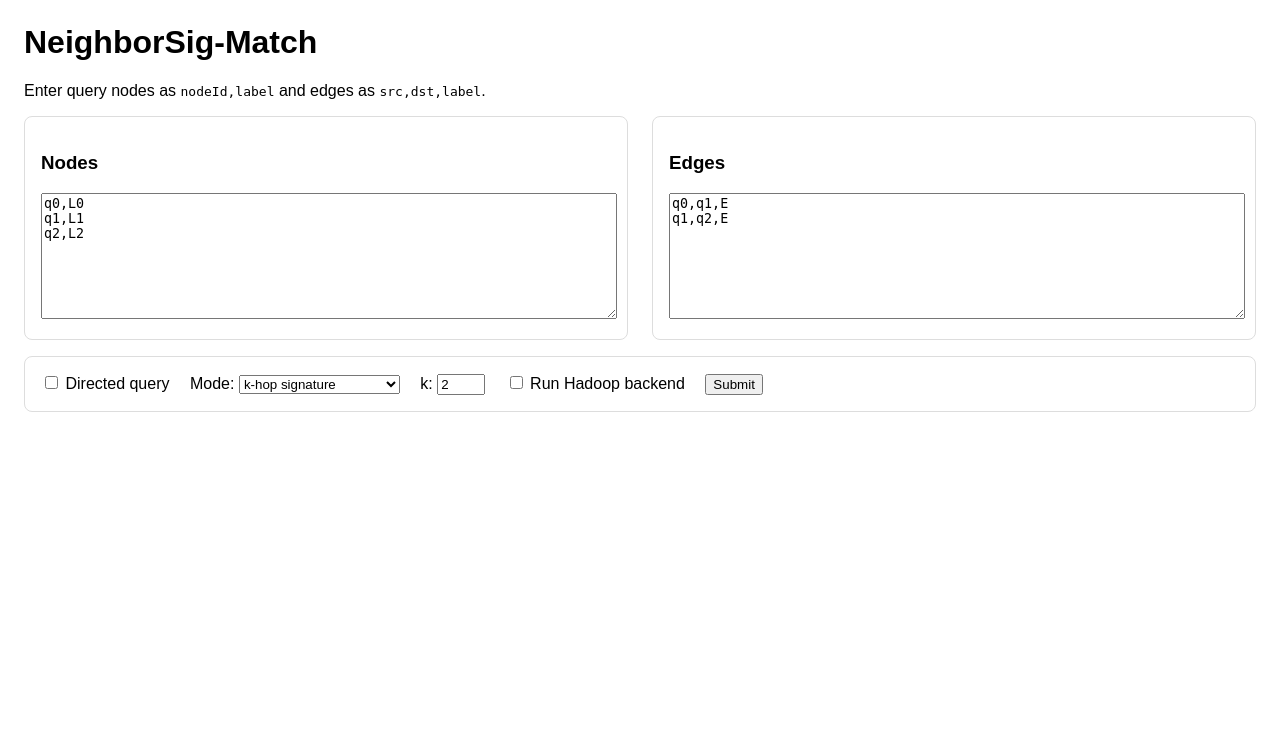
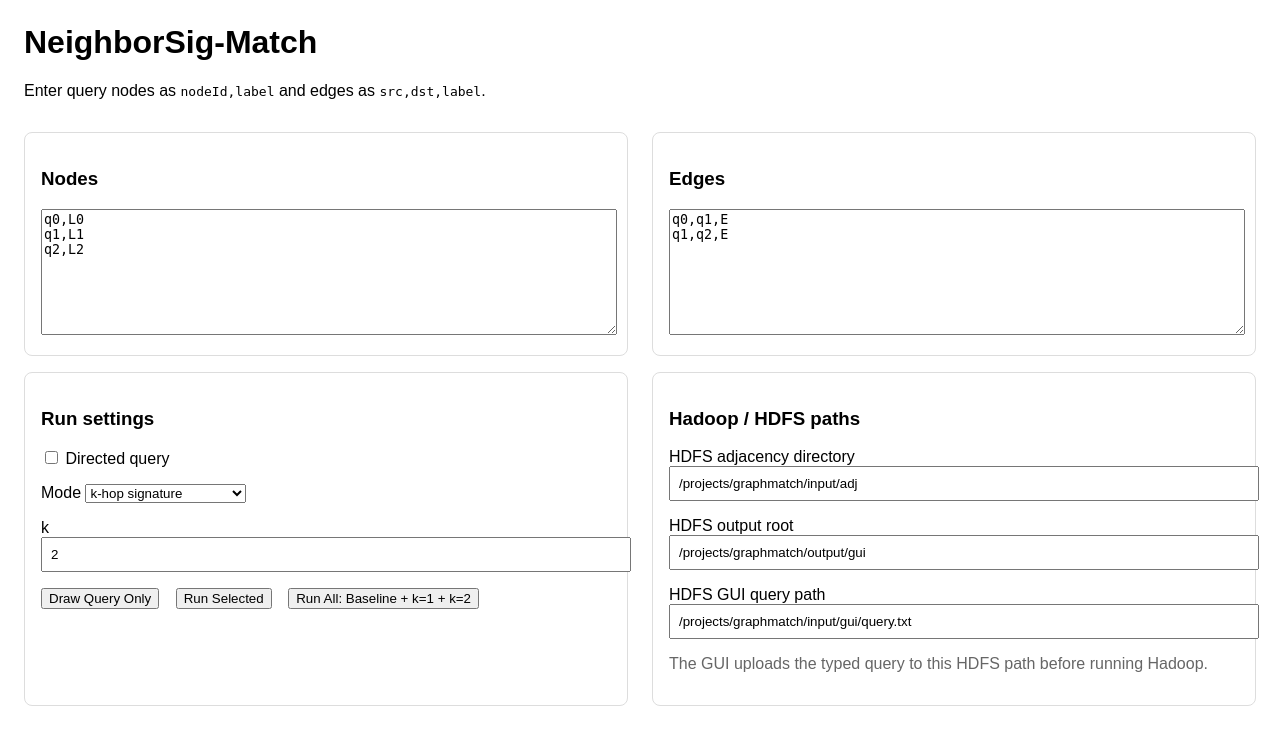
Before and after one commit to sushantbhattaraii/neighbor-signature-subgraph-matching, a Flask app: page / in a window 1280 px wide. Shown: the top 745 px of the page. Run offline with Flask 3, Linux system fonts and the light colour scheme.

Commit message:
changed the GUI to include all three types of compuatations

```diff
--- a/gui/app.py
+++ b/gui/app.py
@@ -60,21 +60,38 @@ def render_graph(query_path: Path, output_png: Path, highlight_nodes=None):
 
     plt.figure(figsize=(6, 4))
     pos = nx.spring_layout(G, seed=7)
-    node_colors = []
     highlight_nodes = set(highlight_nodes or [])
-    for node in G.nodes():
-        node_colors.append('orange' if node in highlight_nodes else 'skyblue')
+    node_colors = ['orange' if n in highlight_nodes else 'skyblue' for n in G.nodes()]
     nx.draw(G, pos, with_labels=True, node_color=node_colors, node_size=1200, font_size=9)
     nx.draw_networkx_edge_labels(G, pos, edge_labels=nx.get_edge_attributes(G, 'label'), font_size=8)
-    nx.draw_networkx_labels(G, pos, labels={n: f"{n}\n{G.nodes[n].get('label','')}" for n in G.nodes()}, font_size=8)
+    nx.draw_networkx_labels(
+        G,
+        pos,
+        labels={n: f"{n}\n{G.nodes[n].get('label', '')}" for n in G.nodes()},
+        font_size=8
+    )
     plt.tight_layout()
     plt.savefig(output_png, bbox_inches='tight')
     plt.close()
 
 
+def run_cmd(cmd, cwd=None):
+    return subprocess.run(cmd, cwd=cwd, text=True, capture_output=True)
+
+
 def hdfs_cat(path: str) -> str:
-    proc = subprocess.run(f'hdfs dfs -cat {path}', shell=True, text=True, capture_output=True)
+    proc = run_cmd(['hdfs', 'dfs', '-cat', path])
     return proc.stdout if proc.returncode == 0 else ''
+
+
+def hdfs_put_file(local_path: Path, hdfs_path: str):
+    parent = str(Path(hdfs_path).parent)
+    proc1 = run_cmd(['hdfs', 'dfs', '-mkdir', '-p', parent])
+    if proc1.returncode != 0:
+        raise RuntimeError(proc1.stderr or proc1.stdout)
+    proc2 = run_cmd(['hdfs', 'dfs', '-put', '-f', str(local_path), hdfs_path])
+    if proc2.returncode != 0:
+        raise RuntimeError(proc2.stderr or proc2.stdout)
 
 
 def candidate_count(path: str) -> int:
@@ -106,66 +123,182 @@ def first_match_mapping(path: str):
     return None
 
 
+def pruning_ratio(baseline_candidates: int, method_candidates: int) -> float:
+    if baseline_candidates <= 0:
+        return 0.0
+    return round(((baseline_candidates - method_candidates) / baseline_candidates) * 100.0, 2)
+
+
+def candidate_reduction(baseline_candidates: int, method_candidates: int) -> int:
+    return baseline_candidates - method_candidates
+
+
+def run_pipeline_once(adj_dir: str, hdfs_query_path: str, base_out: str, mode: str, k: int, jar_path: str):
+    start = time.time()
+    proc = subprocess.run(
+        [
+            'bash',
+            str(PROJECT_ROOT / 'scripts' / 'run_pipeline.sh'),
+            adj_dir,
+            hdfs_query_path,
+            base_out,
+            mode,
+            str(k),
+            jar_path,
+        ],
+        cwd=PROJECT_ROOT,
+        text=True,
+        capture_output=True,
+    )
+    elapsed = round(time.time() - start, 3)
+    if proc.returncode != 0:
+        raise RuntimeError(proc.stderr or proc.stdout)
+
+    cand_path = f'{base_out}/candidates_{mode}/part-r-00000'
+    match_path = f'{base_out}/matches_{mode}/part-r-00000'
+    mapping = first_match_mapping(match_path)
+
+    return {
+        'mode': mode,
+        'k': k,
+        'cpu_time_sec': elapsed,
+        'candidate_count': candidate_count(cand_path),
+        'match_count': line_count(match_path),
+        'match_example': mapping,
+        'stdout': proc.stdout,
+        'cand_path': cand_path,
+        'match_path': match_path,
+    }
+
+
 @app.route('/', methods=['GET', 'POST'])
 def index():
-    result = None
     default_nodes = 'q0,L0\nq1,L1\nq2,L2'
     default_edges = 'q0,q1,E\nq1,q2,E'
+    default_adj_dir = os.environ.get('HDFS_ADJ_DIR', '/projects/graphmatch/input/adj')
+    default_base_out = os.environ.get('HDFS_BASE_OUTPUT', '/projects/graphmatch/output/gui')
+    default_hdfs_query_path = os.environ.get('HDFS_GUI_QUERY_PATH', '/projects/graphmatch/input/gui/query.txt')
+    default_jar_path = os.environ.get('HADOOP_JAR', str(PROJECT_ROOT / 'dist' / 'neighborsig-match.jar'))
+
+    result = {
+        'nodes': default_nodes,
+        'edges': default_edges,
+        'directed': False,
+        'mode': 'signature',
+        'k': '2',
+        'adj_dir': default_adj_dir,
+        'base_out': default_base_out,
+        'hdfs_query_path': default_hdfs_query_path,
+        'query_png': None,
+        'match_png': None,
+        'single_metrics': None,
+        'comparison_rows': None,
+        'error': None,
+        'stdout': None,
+    }
 
     if request.method == 'POST':
-        nodes_text = request.form.get('nodes', default_nodes)
-        edges_text = request.form.get('edges', default_edges)
-        directed = request.form.get('directed') == 'on'
-        mode = request.form.get('mode', 'signature')
-        k = request.form.get('k', '2')
+        result['nodes'] = request.form.get('nodes', default_nodes)
+        result['edges'] = request.form.get('edges', default_edges)
+        result['directed'] = request.form.get('directed') == 'on'
+        result['mode'] = request.form.get('mode', 'signature')
+        result['k'] = request.form.get('k', '2')
+        result['adj_dir'] = request.form.get('adj_dir', default_adj_dir).strip()
+        result['base_out'] = request.form.get('base_out', default_base_out).strip()
+        result['hdfs_query_path'] = request.form.get('hdfs_query_path', default_hdfs_query_path).strip()
+        action = request.form.get('action', 'draw_only')
 
-        query_text = parse_query_form(nodes_text, edges_text, directed)
+        query_text = parse_query_form(result['nodes'], result['edges'], result['directed'])
         query_path = GENERATED_DIR / 'query.txt'
         query_path.write_text(query_text, encoding='utf-8')
 
         query_png = STATIC_DIR / 'query.png'
         render_graph(query_path, query_png)
+        result['query_png'] = 'static/query.png'
 
-        result = {
-            'query_png': 'static/query.png',
-            'match_png': None,
-            'metrics': None,
-            'nodes': nodes_text,
-            'edges': edges_text,
-            'mode': mode,
-            'k': k,
-        }
+        if action == 'draw_only':
+            return render_template('index.html', result=result)
 
-        if request.form.get('run_backend') == 'yes':
-            adj_dir = os.environ.get('HDFS_ADJ_DIR', '/projects/graphmatch/input/adj')
-            base_out = os.environ.get('HDFS_BASE_OUTPUT', '/projects/graphmatch/output/gui')
-            jar_path = os.environ.get('HADOOP_JAR', str(PROJECT_ROOT / 'dist' / 'neighborsig-match.jar'))
-            start = time.time()
-            proc = subprocess.run(
-                ['bash', str(PROJECT_ROOT / 'scripts' / 'run_pipeline.sh'), adj_dir, str(query_path), base_out, mode, str(k), jar_path],
-                cwd=PROJECT_ROOT,
-                text=True,
-                capture_output=True,
-            )
-            elapsed = round(time.time() - start, 3)
-            if proc.returncode == 0:
-                cand_path = f'{base_out}/candidates_{mode}/part-r-00000'
-                match_path = f'{base_out}/matches_{mode}/part-r-00000'
-                mapping = first_match_mapping(match_path)
-                if mapping:
-                    match_query_path = GENERATED_DIR / 'query.txt'
+        try:
+            hdfs_put_file(query_path, result['hdfs_query_path'])
+        except Exception as e:
+            result['error'] = f'Failed to upload GUI query to HDFS: {e}'
+            return render_template('index.html', result=result)
+
+        jar_path = default_jar_path
+
+        try:
+            if action == 'run_single':
+                single_out = f"{result['base_out']}/single"
+                metrics = run_pipeline_once(
+                    result['adj_dir'],
+                    result['hdfs_query_path'],
+                    single_out,
+                    result['mode'],
+                    int(result['k']),
+                    jar_path,
+                )
+                result['single_metrics'] = metrics
+                result['stdout'] = metrics['stdout']
+                if metrics['match_example']:
                     match_png = STATIC_DIR / 'match.png'
-                    render_graph(match_query_path, match_png, highlight_nodes=set(mapping.keys()))
+                    render_graph(query_path, match_png, highlight_nodes=set(metrics['match_example'].keys()))
                     result['match_png'] = 'static/match.png'
-                result['metrics'] = {
-                    'cpu_time_sec': elapsed,
-                    'candidate_count_after': candidate_count(cand_path),
-                    'match_count': line_count(match_path),
-                    'match_example': mapping,
-                }
-                result['stdout'] = proc.stdout
-            else:
-                result['error'] = proc.stderr or proc.stdout
+
+            elif action == 'run_compare':
+                runs = []
+                runs.append(run_pipeline_once(
+                    result['adj_dir'],
+                    result['hdfs_query_path'],
+                    f"{result['base_out']}/baseline",
+                    'baseline',
+                    2,
+                    jar_path,
+                ))
+                runs.append(run_pipeline_once(
+                    result['adj_dir'],
+                    result['hdfs_query_path'],
+                    f"{result['base_out']}/signature_k1",
+                    'signature',
+                    1,
+                    jar_path,
+                ))
+                runs.append(run_pipeline_once(
+                    result['adj_dir'],
+                    result['hdfs_query_path'],
+                    f"{result['base_out']}/signature_k2",
+                    'signature',
+                    2,
+                    jar_path,
+                ))
+
+                baseline_candidates = runs[0]['candidate_count']
+                comparison_rows = []
+                for row in runs:
+                    label = 'Baseline' if row['mode'] == 'baseline' else f"Signature (k={row['k']})"
+                    comparison_rows.append({
+                        'label': label,
+                        'k': '-' if row['mode'] == 'baseline' else row['k'],
+                        'candidates': row['candidate_count'],
+                        'matches': row['match_count'],
+                        'runtime': row['cpu_time_sec'],
+                        'candidate_reduction': 0 if row['mode'] == 'baseline' else candidate_reduction(baseline_candidates, row['candidate_count']),
+                        'pruning_ratio': 0.0 if row['mode'] == 'baseline' else pruning_ratio(baseline_candidates, row['candidate_count']),
+                        'match_example': row['match_example'],
+                    })
+
+                result['comparison_rows'] = comparison_rows
+                result['stdout'] = "\n\n".join(r['stdout'] for r in runs if r.get('stdout'))
+
+                # show the strongest signature example match image by default
+                best = runs[-1]
+                if best['match_example']:
+                    match_png = STATIC_DIR / 'match.png'
+                    render_graph(query_path, match_png, highlight_nodes=set(best['match_example'].keys()))
+                    result['match_png'] = 'static/match.png'
+
+        except Exception as e:
+            result['error'] = str(e)
 
     return render_template('index.html', result=result)
 
--- a/gui/templates/index.html
+++ b/gui/templates/index.html
@@ -6,11 +6,15 @@
   <style>
     body { font-family: Arial, sans-serif; margin: 24px; }
     textarea { width: 100%; height: 120px; }
+    input[type="text"], input[type="number"] { width: 100%; padding: 8px; }
     .grid { display: grid; grid-template-columns: 1fr 1fr; gap: 24px; }
-    .card { border: 1px solid #ddd; border-radius: 8px; padding: 16px; }
+    .card { border: 1px solid #ddd; border-radius: 8px; padding: 16px; margin-top: 16px; }
     img { max-width: 100%; border: 1px solid #ddd; border-radius: 8px; }
     table { border-collapse: collapse; width: 100%; }
-    td, th { border: 1px solid #ddd; padding: 8px; }
+    td, th { border: 1px solid #ddd; padding: 8px; text-align: left; }
+    .actions button { margin-right: 12px; }
+    .muted { color: #666; }
+    pre { white-space: pre-wrap; word-wrap: break-word; }
   </style>
 </head>
 <body>
@@ -21,31 +25,57 @@
     <div class="grid">
       <div class="card">
         <h3>Nodes</h3>
-        <textarea name="nodes">{{ result.nodes if result else 'q0,L0\nq1,L1\nq2,L2' }}</textarea>
+        <textarea name="nodes">{{ result.nodes }}</textarea>
       </div>
       <div class="card">
         <h3>Edges</h3>
-        <textarea name="edges">{{ result.edges if result else 'q0,q1,E\nq1,q2,E' }}</textarea>
+        <textarea name="edges">{{ result.edges }}</textarea>
       </div>
     </div>
-    <div class="card" style="margin-top: 16px;">
-      <label><input type="checkbox" name="directed"> Directed query</label>
-      <label style="margin-left: 16px;">Mode:
+
+    <div class="grid">
+      <div class="card">
+        <h3>Run settings</h3>
+        <p><label><input type="checkbox" name="directed" {% if result.directed %}checked{% endif %}> Directed query</label></p>
+        <p>
+          <label>Mode</label>
           <select name="mode">
-          <option value="signature">k-hop signature</option>
-          <option value="baseline">degree + label baseline</option>
+            <option value="signature" {% if result.mode == 'signature' %}selected{% endif %}>k-hop signature</option>
+            <option value="baseline" {% if result.mode == 'baseline' %}selected{% endif %}>degree + label baseline</option>
           </select>
-      </label>
-      <label style="margin-left: 16px;">k:
-        <input type="number" name="k" value="{{ result.k if result else '2' }}" min="1" max="2">
-      </label>
-      <label style="margin-left: 16px;"><input type="checkbox" name="run_backend" value="yes"> Run Hadoop backend</label>
-      <button type="submit" style="margin-left: 16px;">Submit</button>
+        </p>
+        <p>
+          <label>k</label>
+          <input type="number" name="k" value="{{ result.k }}" min="1" max="2">
+        </p>
+        <div class="actions">
+          <button type="submit" name="action" value="draw_only">Draw Query Only</button>
+          <button type="submit" name="action" value="run_single">Run Selected</button>
+          <button type="submit" name="action" value="run_compare">Run All: Baseline + k=1 + k=2</button>
+        </div>
+      </div>
+
+      <div class="card">
+        <h3>Hadoop / HDFS paths</h3>
+        <p>
+          <label>HDFS adjacency directory</label>
+          <input type="text" name="adj_dir" value="{{ result.adj_dir }}">
+        </p>
+        <p>
+          <label>HDFS output root</label>
+          <input type="text" name="base_out" value="{{ result.base_out }}">
+        </p>
+        <p>
+          <label>HDFS GUI query path</label>
+          <input type="text" name="hdfs_query_path" value="{{ result.hdfs_query_path }}">
+        </p>
+        <p class="muted">The GUI uploads the typed query to this HDFS path before running Hadoop.</p>
+      </div>
     </div>
   </form>
 
-  {% if result %}
-    <div class="grid" style="margin-top: 24px;">
+  {% if result.query_png %}
+    <div class="grid">
       <div class="card">
         <h3>Query graph</h3>
         <img src="/{{ result.query_png }}" alt="Query graph">
@@ -55,29 +85,72 @@
         {% if result.match_png %}
           <img src="/{{ result.match_png }}" alt="Example match">
         {% else %}
-          <p>No match image yet. Enable backend execution to populate this.</p>
+          <p>No match image yet.</p>
         {% endif %}
       </div>
     </div>
+  {% endif %}
 
-    {% if result.metrics %}
-      <div class="card" style="margin-top: 24px;">
-        <h3>Metrics</h3>
+  {% if result.single_metrics %}
+    <div class="card">
+      <h3>Single run result</h3>
       <table>
-          <tr><th>CPU time (sec)</th><td>{{ result.metrics.cpu_time_sec }}</td></tr>
-          <tr><th>Candidate count after pruning</th><td>{{ result.metrics.candidate_count_after }}</td></tr>
-          <tr><th>Valid match count</th><td>{{ result.metrics.match_count }}</td></tr>
-          <tr><th>Example mapping</th><td>{{ result.metrics.match_example }}</td></tr>
+        <tr><th>Mode</th><td>{{ result.single_metrics.mode }}</td></tr>
+        <tr><th>k</th><td>{{ result.single_metrics.k }}</td></tr>
+        <tr><th>CPU time (sec)</th><td>{{ result.single_metrics.cpu_time_sec }}</td></tr>
+        <tr><th>Candidate count</th><td>{{ result.single_metrics.candidate_count }}</td></tr>
+        <tr><th>Match count</th><td>{{ result.single_metrics.match_count }}</td></tr>
+        <tr><th>Example mapping</th><td>{{ result.single_metrics.match_example }}</td></tr>
+      </table>
+    </div>
+  {% endif %}
+
+  {% if result.comparison_rows %}
+    <div class="card">
+      <h3>Comparison table</h3>
+      <table>
+        <tr>
+          <th>Method</th>
+          <th>k</th>
+          <th>Candidates</th>
+          <th>Matches</th>
+          <th>Candidate Reduction</th>
+          <th>Pruning Ratio (%)</th>
+          <th>Runtime (s)</th>
+        </tr>
+        {% for row in result.comparison_rows %}
+          <tr>
+            <td>{{ row.label }}</td>
+            <td>{{ row.k }}</td>
+            <td>{{ row.candidates }}</td>
+            <td>{{ row.matches }}</td>
+            <td>{{ row.candidate_reduction }}</td>
+            <td>{{ row.pruning_ratio }}</td>
+            <td>{{ row.runtime }}</td>
+          </tr>
+        {% endfor %}
+      </table>
+    </div>
+
+    <div class="card">
+      <h3>Example mappings</h3>
+      <table>
+        <tr><th>Method</th><th>Example mapping</th></tr>
+        {% for row in result.comparison_rows %}
+          <tr>
+            <td>{{ row.label }}</td>
+            <td>{{ row.match_example }}</td>
+          </tr>
+        {% endfor %}
       </table>
     </div>
   {% endif %}
 
   {% if result.error %}
-      <div class="card" style="margin-top: 24px; color: #a00;">
+    <div class="card" style="color: #a00;">
       <h3>Error</h3>
       <pre>{{ result.error }}</pre>
     </div>
   {% endif %}
-  {% endif %}
 </body>
 </html>
```
Lines whose indentation alone changed are shown as unchanged.
